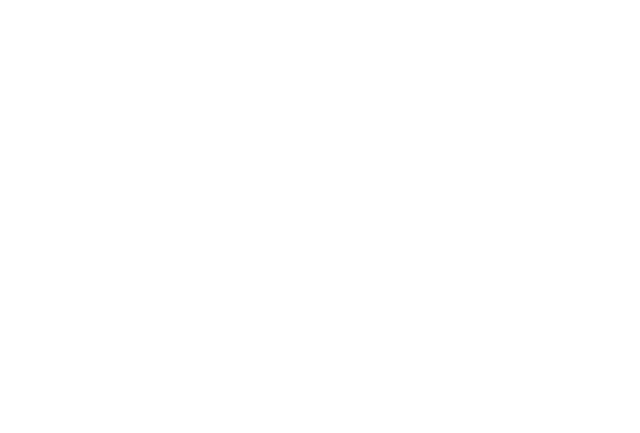
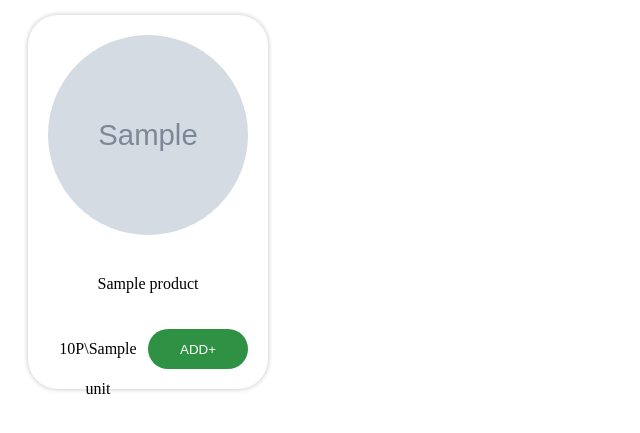
Before and after one commit to Nariman079i/green-buy, a Django app: page / in a window 1280 px wide. Before the commit the part shown is empty. Shown: the top 433 px of the page, without its empty margins (0-640 px from the left). Run offline with Django 4.2, Linux system fonts and the light colour scheme; tables that the repository leaves empty hold one stand-in row (values such as "Sample post"); grey boxes marked "Sample" are stand-in pictures.

Commit message:
Add product in db

```diff
--- a/GreenBUY/main/models.py
+++ b/GreenBUY/main/models.py
@@ -62,3 +62,8 @@ class Sale(Model):
     user_id = ForeignKey(User, on_delete=CASCADE)
     product_id = ForeignKey(Product, on_delete=CASCADE)
     street_id = ForeignKey(Street, on_delete=CASCADE)
+
+class Image(Model):
+    title = CharField(max_length=200)
+    img = ImageField(upload_to='img/')
+    file = FileField()
--- a/GreenBUY/main/templates/main/index.html
+++ b/GreenBUY/main/templates/main/index.html
@@ -2,9 +2,68 @@
 <html lang="en">
 <head>
     <meta charset="UTF-8">
-    <title>Title</title>
+    <meta http-equiv="X-UA-Compatible" content="IE=edge">
+    <meta name="viewport" content="width=device-width, initial-scale=1.0">
+    <title>Document</title>
 </head>
 <body>
+    {% for p in products %}
+    <div class="product-wrapper" id="">
+        <img src="{{ p.img.url }}" alt="" width="200px" height="200px">
+        <p class="title">{{ p.title }}</p>
+        <div class="but">
+            <p class="price">{{ p.price }}P\{{ p.unit_id.title }}</p>
+            <button id="{{ p.pk }}_{{ p.title }}" class="bt">ADD+</button>
+        </div>
 
+
+    </div>
+    {% endfor %}
 </body>
+<style>
+    .product-wrapper{
+        margin: 15px 20px;
+
+        width: max-content;
+
+        background: #FFFFFF;
+        box-shadow: 0px 0px 5px rgba(0, 0, 0, 0.25);
+        border-radius: 30px
+    }
+    img{
+        padding: 20px;
+        border-radius: 50%;
+    }
+    .but{
+        display: flex;
+        padding:20px;
+    }
+    .price{
+        margin: 0;
+        display: block;
+        width: 100px;
+        height: 40px;
+
+
+
+        line-height: 40px;
+
+        text-align: center;
+
+    }
+    .title{
+
+        text-align: center;
+    }
+    .bt{
+
+        width: 100px;
+        height: 40px;
+
+        background-color: #2E9144;
+        color: white;
+        border: none;
+        border-radius: 20px;
+    }
+</style>
 </html>
--- a/GreenBUY/main/urls.py
+++ b/GreenBUY/main/urls.py
@@ -7,4 +7,4 @@ from .views import *
 
 urlpatterns = [
     path('', index),
-] + static(settings.MEDIA_ROOT,document_root=settings.MEDIA_ROOT)
+] + static(settings.MEDIA_URL,document_root=settings.MEDIA_ROOT)
--- a/GreenBUY/main/views.py
+++ b/GreenBUY/main/views.py
@@ -1,5 +1,9 @@
 from django.shortcuts import render
-
+from .models import *
 # Create your views here.
 def index(requests):
-    return  render(requests, 'main/index.html')
+    products = Product.objects.all()
+    context = {
+        'products': products
+    }
+    return  render(requests, 'main/index.html', context=context)
```
